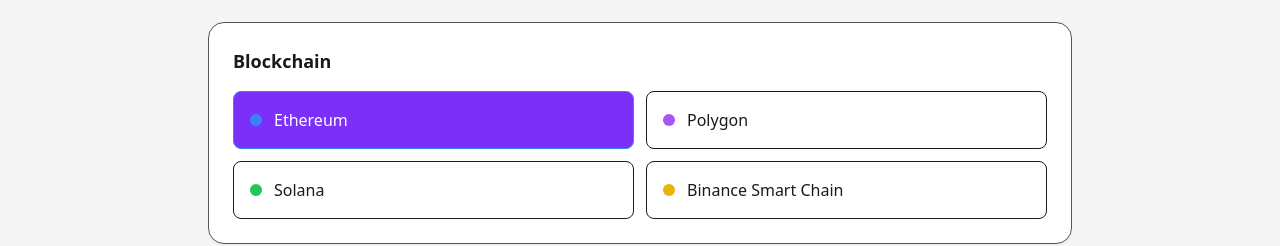
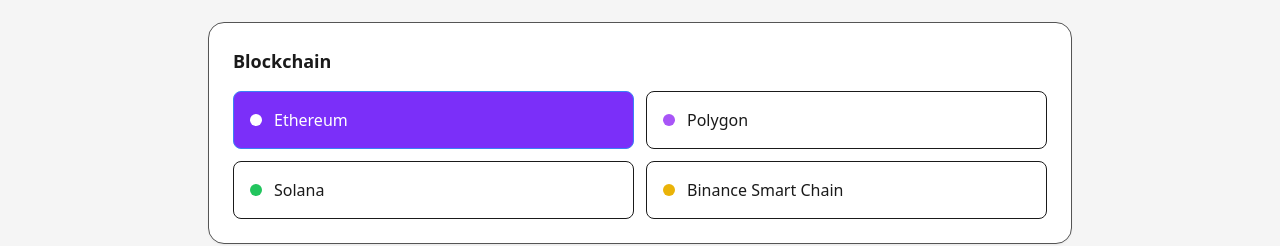
Before and after one commit to Tenosia/Marketplace, a React (Vite) app in the folder frontend/: page /create in a window 1280 px wide. Shown: the part 1404-1650 px from the top of the page. Built offline with nearby package versions, Linux system fonts and the light colour scheme.

Commit message:
Update blockchain color indicator logic
The color indicator for blockchain selection now displays white when the blockchain is selected, improving visual feedback for users.

```diff
--- a/frontend/src/pages/CreateNFTPage.tsx
+++ b/frontend/src/pages/CreateNFTPage.tsx
@@ -389,7 +389,7 @@
                           : 'border-main hover:border-primary'
                       }`}
                     >
-                      <div className={`w-3 h-3 rounded-full ${blockchain.color}`} />
+                      <div className={`w-3 h-3 rounded-full ${formData.blockchain !== blockchain.value ? blockchain.color : 'bg-white'}`} />
                       <span className="font-medium">{blockchain.label}</span>
                     </button>
                   ))}
```
